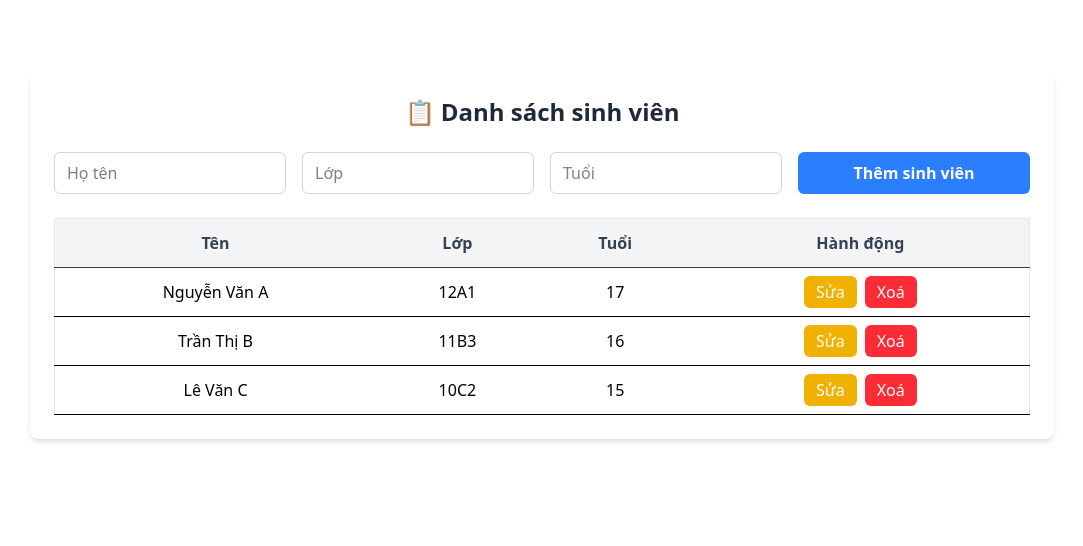
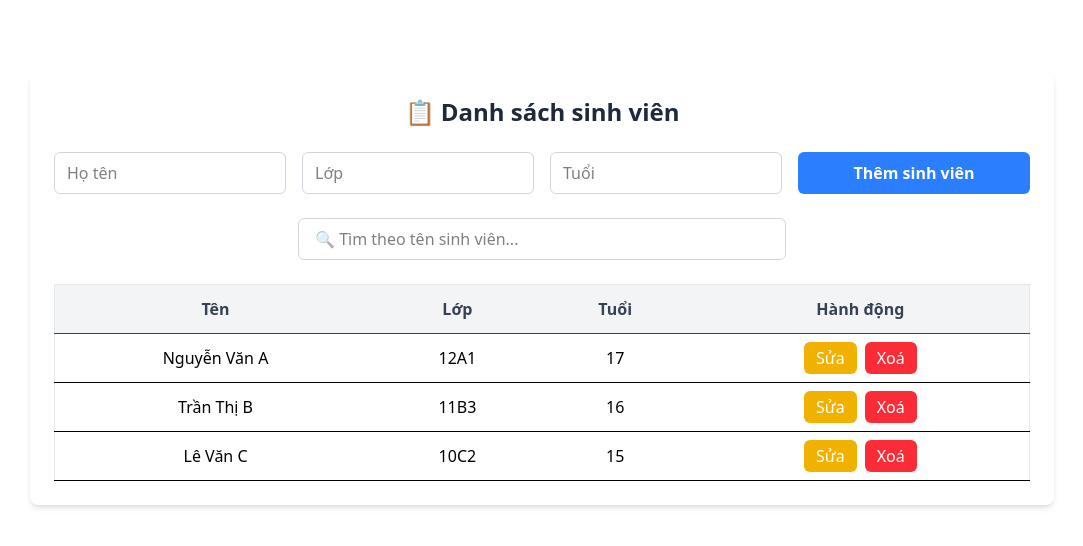
Before and after one commit to DukLug/GDKiemTra, a React (Vite) app in the folder BaiLam/BaiLam/: page / in a window 1280 px wide. Shown: the top 546 px of the page, without its empty margins (98-1181 px from the left). Built offline with nearby package versions, Linux system fonts and the light colour scheme.

Commit message:
Tim kiem sinh vien theo ten

```diff
--- a/BaiLam/BaiLam/src/components/Cau2.jsx
+++ b/BaiLam/BaiLam/src/components/Cau2.jsx
@@ -58,6 +58,16 @@ const Cau2 = () => {
     setEditingId(null);
   };
 
+  const [searchTerm, setSearchTerm] = useState('');
+
+  const filteredStudents = students.filter(student =>
+    student.name.toLowerCase().includes(searchTerm.toLowerCase())
+  );
+
+
+
+
+
   return (
     <div className="max-w-5xl mx-auto mt-10 p-6 bg-white rounded-lg shadow-md">
       <h2 className="text-2xl font-semibold text-gray-800 mb-6">📋 Danh sách sinh viên</h2>
@@ -96,6 +106,16 @@ const Cau2 = () => {
         </button>
       </div>
 
+        <div className="mb-6">
+            <input
+                type="text"
+                placeholder="🔍 Tìm theo tên sinh viên..."
+                value={searchTerm}
+                onChange={(e) => setSearchTerm(e.target.value)}
+                className="w-full md:w-1/2 border border-gray-300 rounded-md px-4 py-2"
+            />
+        </div>
+
       {/* Bảng danh sách sinh viên */}
       <table className="min-w-full bg-white border border-gray-200">
         <thead>
@@ -107,7 +127,7 @@ const Cau2 = () => {
           </tr>
         </thead>
         <tbody>
-          {students.map(student => (
+          {filteredStudents.map(student => (
             <tr key={student.id} className="hover:bg-gray-50 transition">
               {editingId === student.id ? (
                 <>
```
Also changed, not shown: 1 other file (tests, documents, lock files or other folders).
